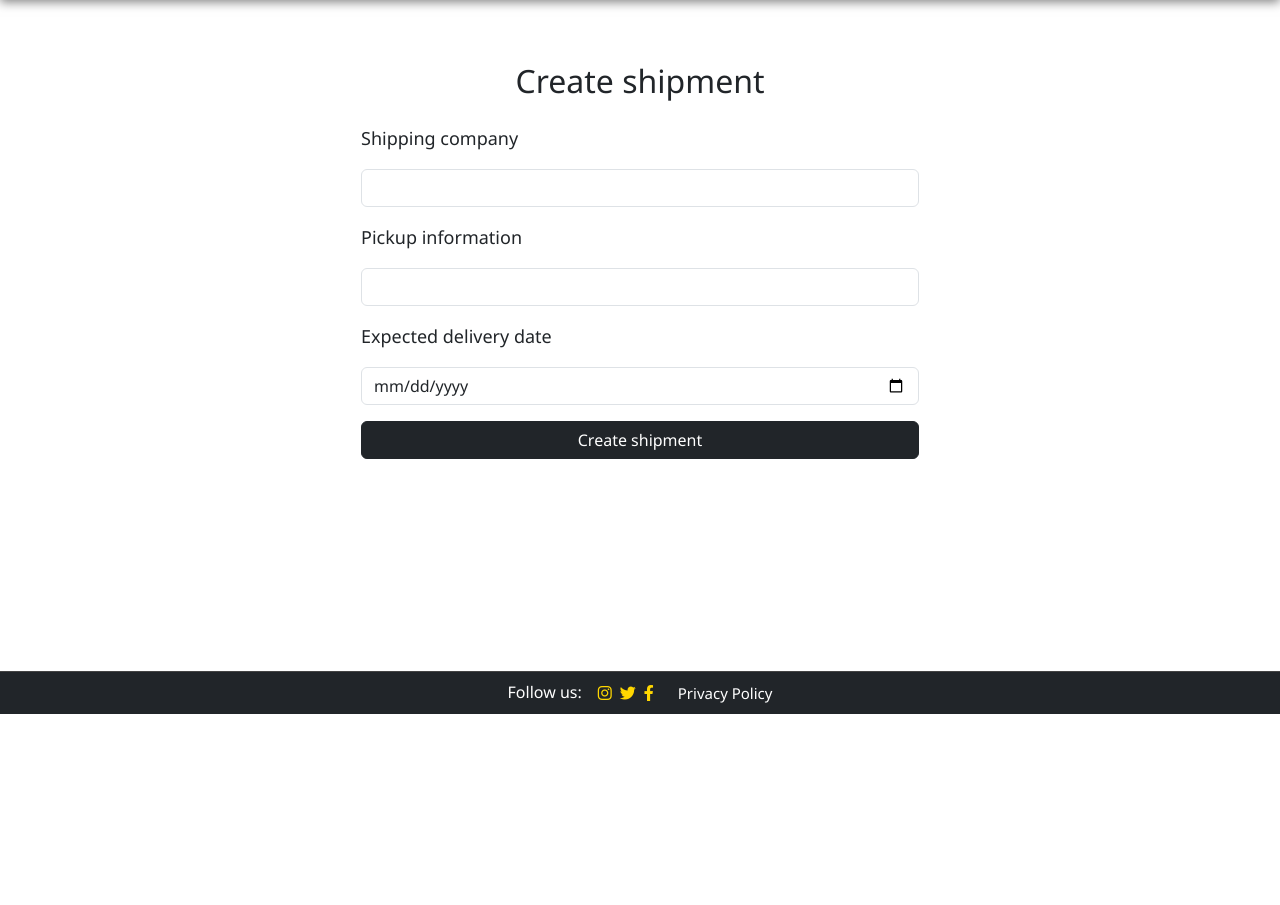
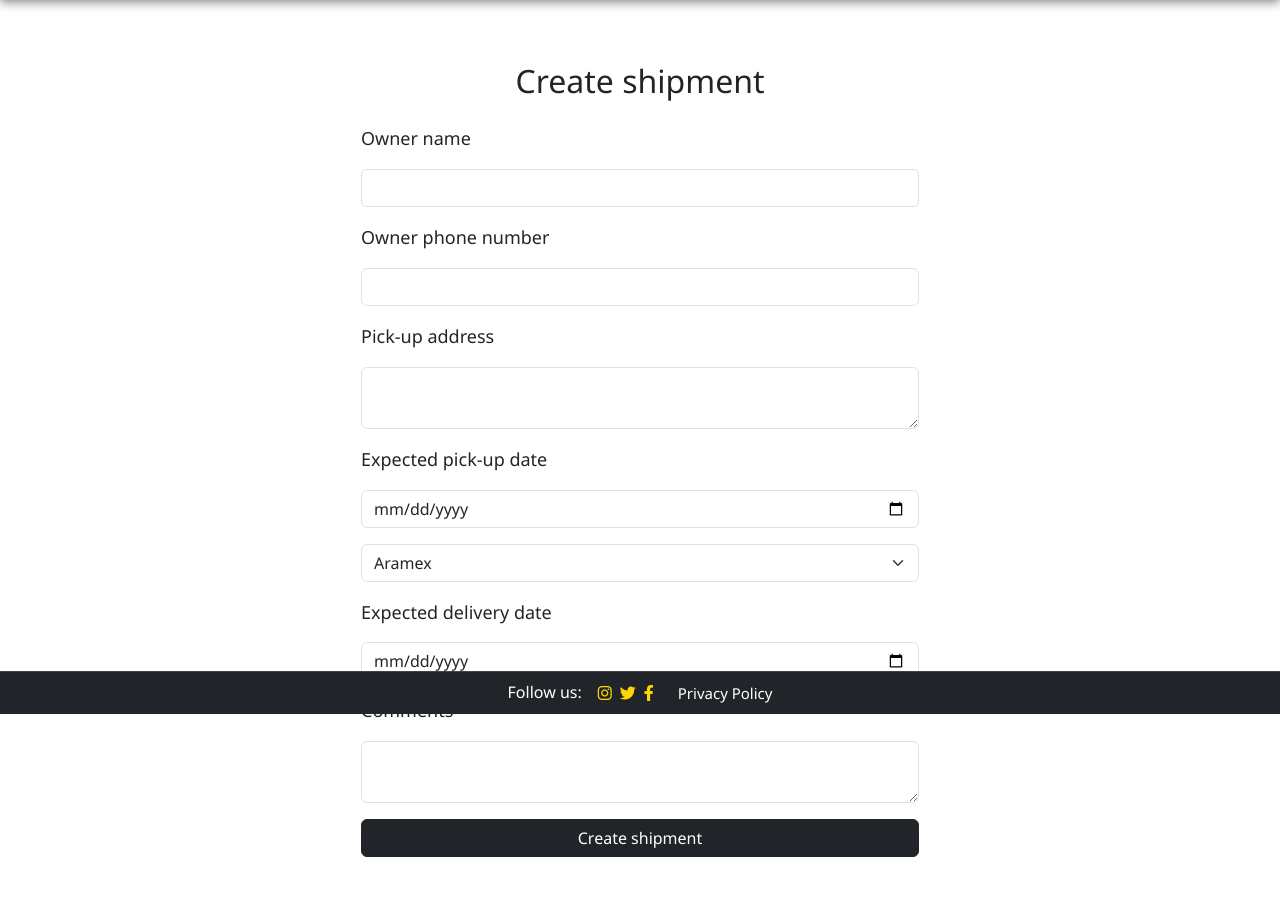
Before and after one commit to Areej2277/Lafesta, a Django app: template Lafesta/shipping/templates/shipping/new_shipment.html in a window 1280 px wide. Shown: the part 86-991 px from the top of the page. Before the commit the page ends 800 px from the top, so only its background shows below. Run offline with Django 5.2, Linux system fonts and the light colour scheme; the template is opened without the code that fills it, so the values that code supplies are empty.

Commit message:
Additional changes to files

```diff
--- a/Lafesta/customer/templates/customer/add_adress.html
+++ b/Lafesta/customer/templates/customer/add_adress.html
@@ -24,7 +24,7 @@
             <option value="SMSA Express" >SMSA Express</option>
         </select>
         <label for="comments">Comments</label>
-        <textarea class="form-control" type="text" name="comments" id="comments"   minlength="4" ></textarea>
+        <textarea class="form-control" type="text" name="comments" id="comments" ></textarea>
 
 
         <button type="submit" class="btn btn-dark">Add adress</button>
--- a/Lafesta/shipping/templates/shipping/new_shipment.html
+++ b/Lafesta/shipping/templates/shipping/new_shipment.html
@@ -1,18 +1,27 @@
 {% extends 'main/base.html'%}
 {% block title %} Create shipment {% endblock %}
 {% load static %}
-
 {% block content %}
 <div class="container d-flex flex-column justify-content-center align-items-center py-5">
     <h2 class="mb-4">Create shipment</h2>
     <form class="w-50 d-flex flex-column gap-3" action="{% url 'shipping:create_shipment' rental.id  %}" method="POST" enctype="multipart/form-data">
         {% csrf_token %}
-        <label for="shipping_company">Shipping company</label>
-        <input class="form-control" type="text" name="shipping_company" id="shipping_company"  required>
-        <label for="pickup_information">Pickup information</label>
-        <input class="form-control" type="text" name="pickup_information" id="pickup_information"  required>
+        <label for="owner_name">Owner name</label>
+        <input class="form-control" type="text" name="owner_name" id="owner_name"  required>
+        <label for="owner_phone">Owner phone number</label>
+        <input class="form-control" type="tel" name="owner_phone" id="owner_phone"  required>
+        <label for="Pick_up_address">Pick-up address</label>
+        <textarea class="form-control" type="text" name="Pick_up_address" id="Pick_up_address" required ></textarea>
+        <label for="expected_Pick_up_date">Expected pick-up date</label>
+        <input class="form-control" type="date" name="expected_Pick_up_date" id="expected_Pick_up_date"  required>
+        <select name="shipping_company"  id="shipping_company" class="form-select" required >
+            <option value="Aramex" >Aramex</option>
+            <option value="SMSA Express" >SMSA Express</option>
+        </select>
         <label for="expected_delivery_date">Expected delivery date</label>
         <input class="form-control" type="date" name="expected_delivery_date" id="expected_delivery_date"  required>
+        <label for="comments">Comments</label>
+        <textarea class="form-control" type="text" name="comments" id="comments" ></textarea>
         <button type="submit" class="btn btn-dark">Create shipment</button>
     </form>
 </div>
--- a/Lafesta/shipping/views.py
+++ b/Lafesta/shipping/views.py
@@ -62,9 +62,13 @@ def create_shipment(request:HttpRequest ,request_id):
 
     if request.method == "POST":
         new_Shipment = Shipment(
+            owner_name=request.POST["owner_name"],
+            owner_phone=request.POST["owner_phone"],
+            Pick_up_address=request.POST["Pick_up_address"],
+            expected_Pick_up_date=request.POST["expected_Pick_up_date"],
             shipping_company=request.POST["shipping_company"],
-            pickup_information=request.POST["pickup_information"],
             expected_delivery_date=request.POST["expected_delivery_date"],
+            comments=request.POST["comments"],
             rental=rental_request,
             adress=adress
         )
```
